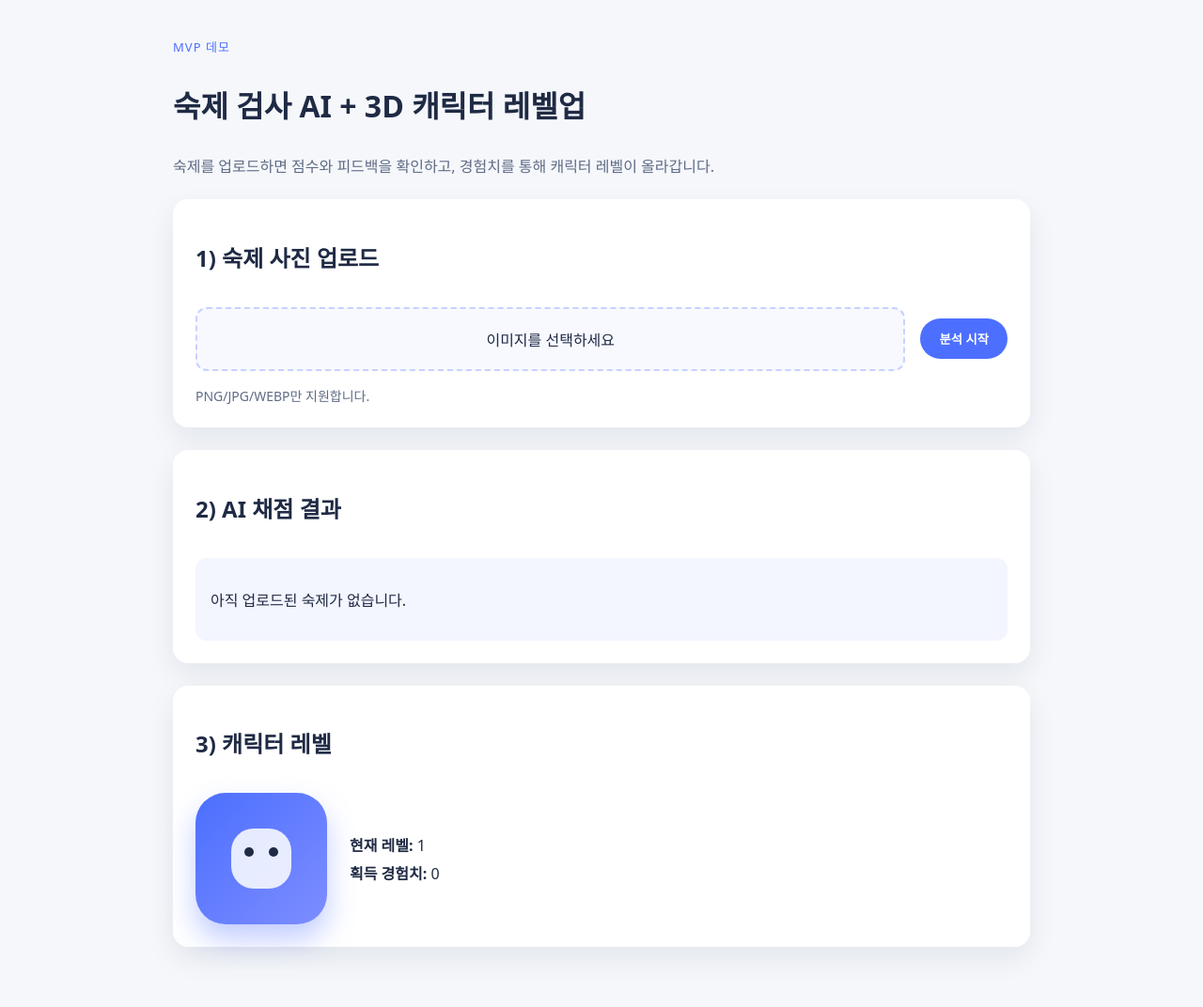
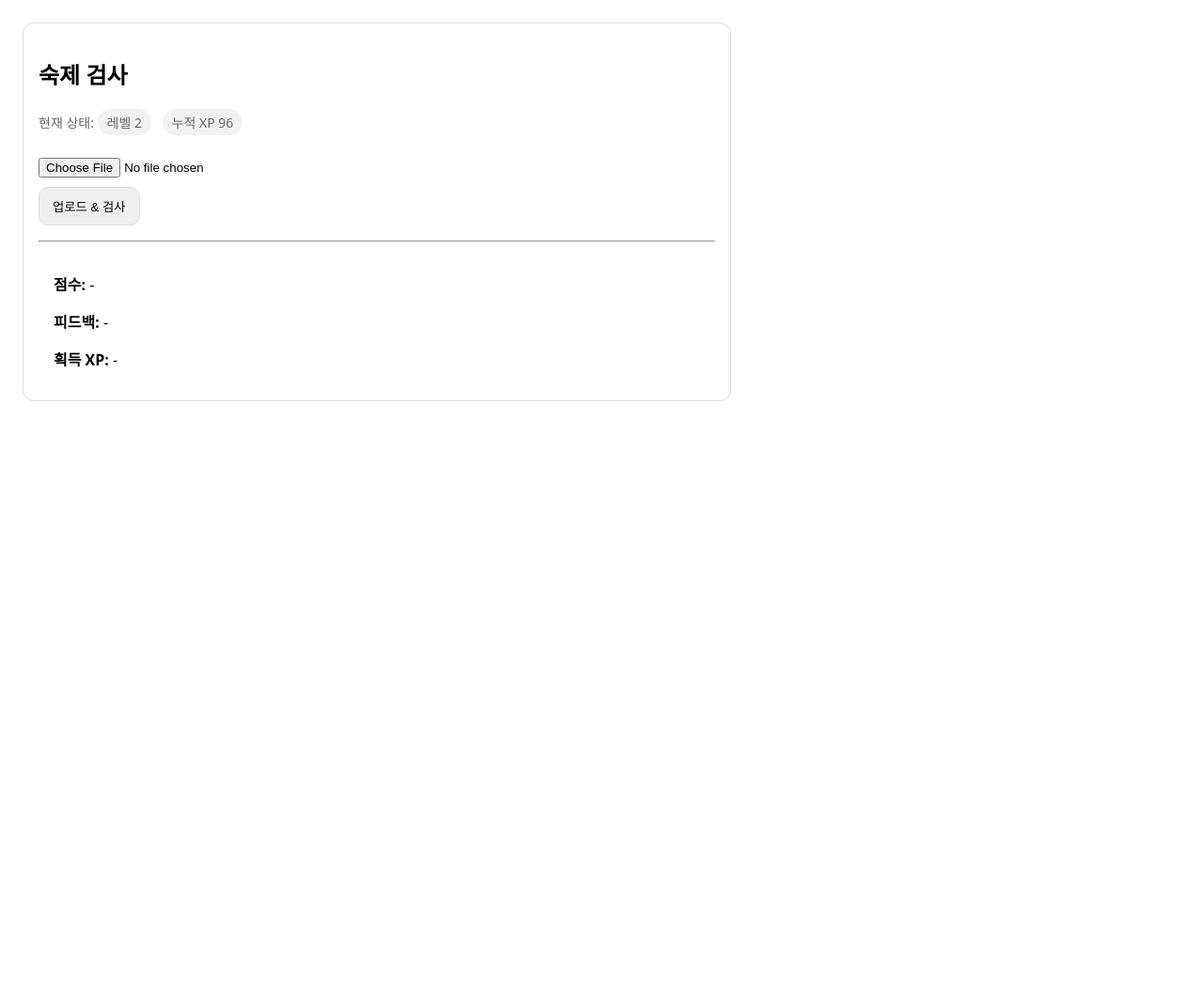
Before and after one commit to chadol0130-arch/checking_homework, a Flask app: page / in a window 1280 px wide. Shown: the whole page at 94% size. After the commit the page ends 427 px from the top, so only its background shows below. Run offline with Flask 3, Linux system fonts and the light colour scheme.

Commit message:
Add upload storage and persistent XP

```diff
--- a/app.py
+++ b/app.py
@@ -1,27 +1,45 @@
 from __future__ import annotations
 
 import hashlib
+import json
 import os
 from dataclasses import dataclass
-from typing import Any
+from pathlib import Path
+from typing import Any, Dict, Tuple
 
-from flask import Flask, jsonify, render_template, request
+from flask import Flask, jsonify, render_template, request, send_from_directory
+from werkzeug.utils import secure_filename
 
 app = Flask(__name__)
 app.config["MAX_CONTENT_LENGTH"] = 5 * 1024 * 1024
+
+# --- Paths / Storage ---
+BASE_DIR = Path(__file__).resolve().parent
+UPLOAD_DIR = BASE_DIR / "uploads"
+STATE_DIR = BASE_DIR / "data"
+STATE_FILE = STATE_DIR / "state.json"
+
+UPLOAD_DIR.mkdir(exist_ok=True)
+STATE_DIR.mkdir(exist_ok=True)
 
 
 @dataclass(frozen=True)
 class EvaluationResult:
     score: int
     feedback: str
-    experience: int
-    level: int
+    gained_xp: int
 
 
 @app.route("/")
 def index() -> str:
-    return render_template("index.html")
+    # 현재 누적 상태도 같이 보여주기 위해 전달
+    state = _load_state()
+    return render_template("index.html", state=state)
+
+
+@app.route("/uploads/<path:filename>")
+def uploaded_file(filename: str):
+    return send_from_directory(UPLOAD_DIR, filename)
 
 
 def _score_from_bytes(payload: bytes) -> int:
@@ -41,25 +59,58 @@ def _feedback_for_score(score: int) -> str:
     return "조금만 더 집중해서 풀어 볼까요? 힌트는 차근차근 확인해요."
 
 
-def _experience_from_score(score: int) -> int:
+def _gained_xp_from_score(score: int) -> int:
+    # 제출 1회 기본 보상 + 성과 보상
     return 10 + score
 
 
-def _level_from_experience(experience: int) -> int:
-    thresholds = [0, 50, 120, 200, 300, 420, 560]
-    for index, cutoff in enumerate(thresholds, start=1):
-        if experience < cutoff:
-            return max(1, index - 1)
-    return len(thresholds)
+def _level_from_total_xp(total_xp: int) -> int:
+    # 누적 경험치 기준 레벨업 (원하는 대로 수정 가능)
+    thresholds = [0, 50, 120, 200, 300, 420, 560, 720, 900]
+    # thresholds: 레벨 1 시작, total_xp가 커질수록 레벨 상승
+    level = 1
+    for cutoff in thresholds:
+        if total_xp >= cutoff:
+            level += 1
+    return max(1, level - 1)
 
 
-def _evaluate_homework(file_storage: Any) -> EvaluationResult:
-    payload = file_storage.read()
+def _allowed_file(filename: str) -> bool:
+    _, ext = os.path.splitext(filename.lower())
+    return ext in {".png", ".jpg", ".jpeg", ".webp"}
+
+
+def _load_state() -> Dict[str, int]:
+    if not STATE_FILE.exists():
+        return {"total_xp": 0, "level": 1}
+    try:
+        with STATE_FILE.open("r", encoding="utf-8") as f:
+            data = json.load(f)
+        total_xp = int(data.get("total_xp", 0))
+        level = int(data.get("level", 1))
+        return {"total_xp": total_xp, "level": level}
+    except Exception:
+        return {"total_xp": 0, "level": 1}
+
+
+def _save_state(total_xp: int, level: int) -> None:
+    with STATE_FILE.open("w", encoding="utf-8") as f:
+        json.dump({"total_xp": total_xp, "level": level}, f, ensure_ascii=False, indent=2)
+
+
+def _evaluate_homework_bytes(payload: bytes) -> EvaluationResult:
     score = _score_from_bytes(payload)
     feedback = _feedback_for_score(score)
-    experience = _experience_from_score(score)
-    level = _level_from_experience(experience)
-    return EvaluationResult(score=score, feedback=feedback, experience=experience, level=level)
+    gained_xp = _gained_xp_from_score(score)
+    return EvaluationResult(score=score, feedback=feedback, gained_xp=gained_xp)
+
+
+def _make_unique_filename(original_name: str) -> str:
+    safe = secure_filename(original_name) or "upload"
+    stem, ext = os.path.splitext(safe)
+    # 간단 유니크: 파일 내용 해시 일부 + 원래 확장자
+    # (payload 해시를 쓰고 싶다면 upload에서 만든 digest를 넘겨도 됨)
+    return f"{stem}_{hashlib.sha1(os.urandom(16)).hexdigest()[:10]}{ext}"
 
 
 @app.route("/upload", methods=["POST"])
@@ -74,21 +125,36 @@ def upload() -> Any:
     if not _allowed_file(file_storage.filename):
         return jsonify({"error": "이미지 파일만 업로드할 수 있습니다."}), 400
 
-    result = _evaluate_homework(file_storage)
+    # 1) 바이트를 한 번 읽어서 평가 + 저장 모두에 사용
+    payload = file_storage.read()
+    if not payload:
+        return jsonify({"error": "빈 파일입니다."}), 400
+
+    result = _evaluate_homework_bytes(payload)
+
+    # 2) 업로드 파일 저장
+    unique_name = _make_unique_filename(file_storage.filename)
+    save_path = UPLOAD_DIR / unique_name
+    with save_path.open("wb") as f:
+        f.write(payload)
+
+    # 3) 누적 상태 업데이트
+    state = _load_state()
+    total_xp = state["total_xp"] + result.gained_xp
+    level = _level_from_total_xp(total_xp)
+    _save_state(total_xp=total_xp, level=level)
+
     return jsonify(
         {
             "score": result.score,
             "feedback": result.feedback,
-            "experience": result.experience,
-            "level": result.level,
+            "gained_xp": result.gained_xp,
+            "total_xp": total_xp,
+            "level": level,
+            "image_url": f"/uploads/{unique_name}",
         }
     )
 
 
-def _allowed_file(filename: str) -> bool:
-    _, ext = os.path.splitext(filename.lower())
-    return ext in {".png", ".jpg", ".jpeg", ".webp"}
-
-
 if __name__ == "__main__":
     app.run(debug=True)
--- /dev/null
+++ b/data/state.json
@@ -0,0 +1,4 @@
+{
+  "total_xp": 96,
+  "level": 2
+}
--- a/templates/index.html
+++ b/templates/index.html
@@ -1,54 +1,88 @@
-<!DOCTYPE html>
+<!doctype html>
 <html lang="ko">
-<head>
-  <meta charset="UTF-8" />
-  <meta name="viewport" content="width=device-width, initial-scale=1.0" />
-  <title>숙제 검사 MVP</title>
-  <link rel="stylesheet" href="/static/style.css" />
-</head>
-<body>
-  <main class="container">
-    <header>
-      <p class="eyebrow">MVP 데모</p>
-      <h1>숙제 검사 AI + 3D 캐릭터 레벨업</h1>
-      <p class="subtitle">
-        숙제를 업로드하면 점수와 피드백을 확인하고, 경험치를 통해 캐릭터 레벨이 올라갑니다.
+  <head>
+    <meta charset="utf-8" />
+    <meta name="viewport" content="width=device-width,initial-scale=1" />
+    <title>Homework Checker</title>
+    <style>
+      body { font-family: system-ui, -apple-system, sans-serif; margin: 24px; }
+      .card { border: 1px solid #ddd; border-radius: 12px; padding: 16px; max-width: 720px; }
+      .row { display: flex; gap: 16px; align-items: flex-start; }
+      img { max-width: 240px; border-radius: 12px; border: 1px solid #eee; }
+      .muted { color: #666; font-size: 14px; }
+      .badge { display: inline-block; padding: 4px 10px; border-radius: 999px; background: #f2f2f2; margin-right: 8px; }
+      button { padding: 10px 14px; border-radius: 10px; border: 1px solid #ddd; cursor: pointer; }
+      input[type="file"] { margin: 10px 0; }
+      #error { color: #c00; margin-top: 10px; }
+    </style>
+  </head>
+  <body>
+    <div class="card">
+      <h2>숙제 검사</h2>
+      <p class="muted">
+        현재 상태:
+        <span class="badge">레벨 <span id="level">{{ state.level }}</span></span>
+        <span class="badge">누적 XP <span id="totalXp">{{ state.total_xp }}</span></span>
       </p>
-    </header>
 
-    <section class="card">
-      <h2>1) 숙제 사진 업로드</h2>
-      <form id="upload-form">
-        <label class="upload-box">
-          <input id="photo" type="file" name="photo" accept="image/*" required />
-          <span>이미지를 선택하세요</span>
-        </label>
-        <button type="submit">분석 시작</button>
+      <form id="uploadForm">
+        <input type="file" name="photo" accept="image/png,image/jpeg,image/webp" required />
+        <div>
+          <button type="submit">업로드 & 검사</button>
+        </div>
       </form>
-      <p class="hint">PNG/JPG/WEBP만 지원합니다.</p>
-    </section>
 
-    <section class="card">
-      <h2>2) AI 채점 결과</h2>
-      <div id="result" class="result">
-        <p>아직 업로드된 숙제가 없습니다.</p>
-      </div>
-    </section>
+      <div id="error"></div>
 
-    <section class="card">
-      <h2>3) 캐릭터 레벨</h2>
-      <div class="character">
-        <div class="avatar" id="avatar">
-          <div class="face"></div>
+      <hr style="margin:16px 0;" />
+
+      <div class="row">
+        <div>
+          <img id="preview" alt="업로드 이미지 미리보기" style="display:none;" />
         </div>
-        <div class="stats">
-          <p><strong>현재 레벨:</strong> <span id="level">1</span></p>
-          <p><strong>획득 경험치:</strong> <span id="experience">0</span></p>
+        <div>
+          <p><strong>점수:</strong> <span id="score">-</span></p>
+          <p><strong>피드백:</strong> <span id="feedback">-</span></p>
+          <p><strong>획득 XP:</strong> <span id="gainedXp">-</span></p>
         </div>
       </div>
-    </section>
-  </main>
+    </div>
 
-  <script src="/static/app.js"></script>
-</body>
+    <script>
+      const form = document.getElementById("uploadForm");
+      const errorEl = document.getElementById("error");
+      const previewEl = document.getElementById("preview");
+
+      form.addEventListener("submit", async (e) => {
+        e.preventDefault();
+        errorEl.textContent = "";
+
+        const fd = new FormData(form);
+
+        try {
+          const res = await fetch("/upload", { method: "POST", body: fd });
+          const data = await res.json();
+
+          if (!res.ok) {
+            errorEl.textContent = data.error || "업로드에 실패했습니다.";
+            return;
+          }
+
+          document.getElementById("score").textContent = data.score;
+          document.getElementById("feedback").textContent = data.feedback;
+          document.getElementById("gainedXp").textContent = data.gained_xp;
+
+          document.getElementById("totalXp").textContent = data.total_xp;
+          document.getElementById("level").textContent = data.level;
+
+          if (data.image_url) {
+            previewEl.src = data.image_url;
+            previewEl.style.display = "block";
+          }
+        } catch (err) {
+          errorEl.textContent = "네트워크 오류가 발생했습니다.";
+        }
+      });
+    </script>
+  </body>
 </html>
```
Also changed, not shown: uploads/2-2_74f2034e6f.png (added).
